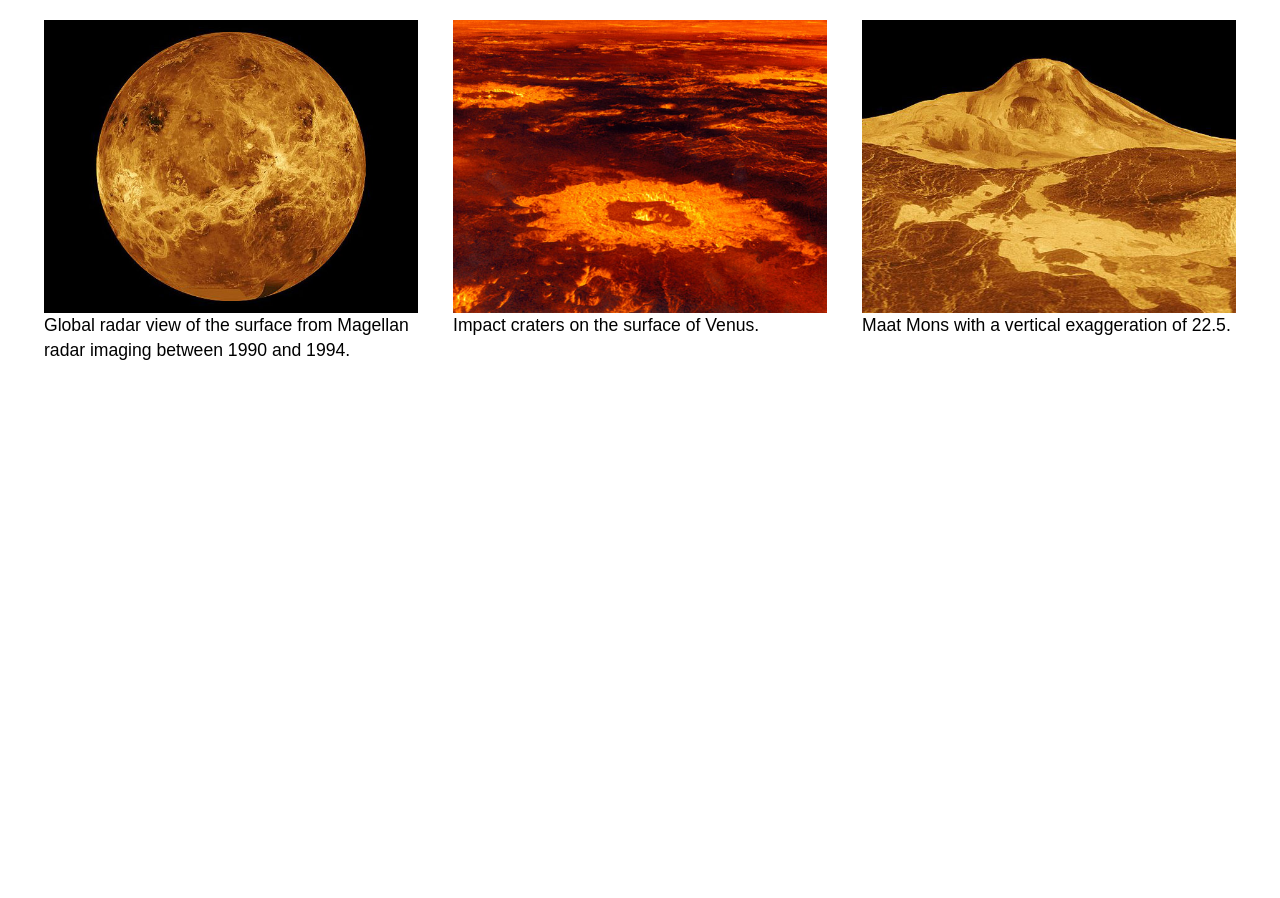
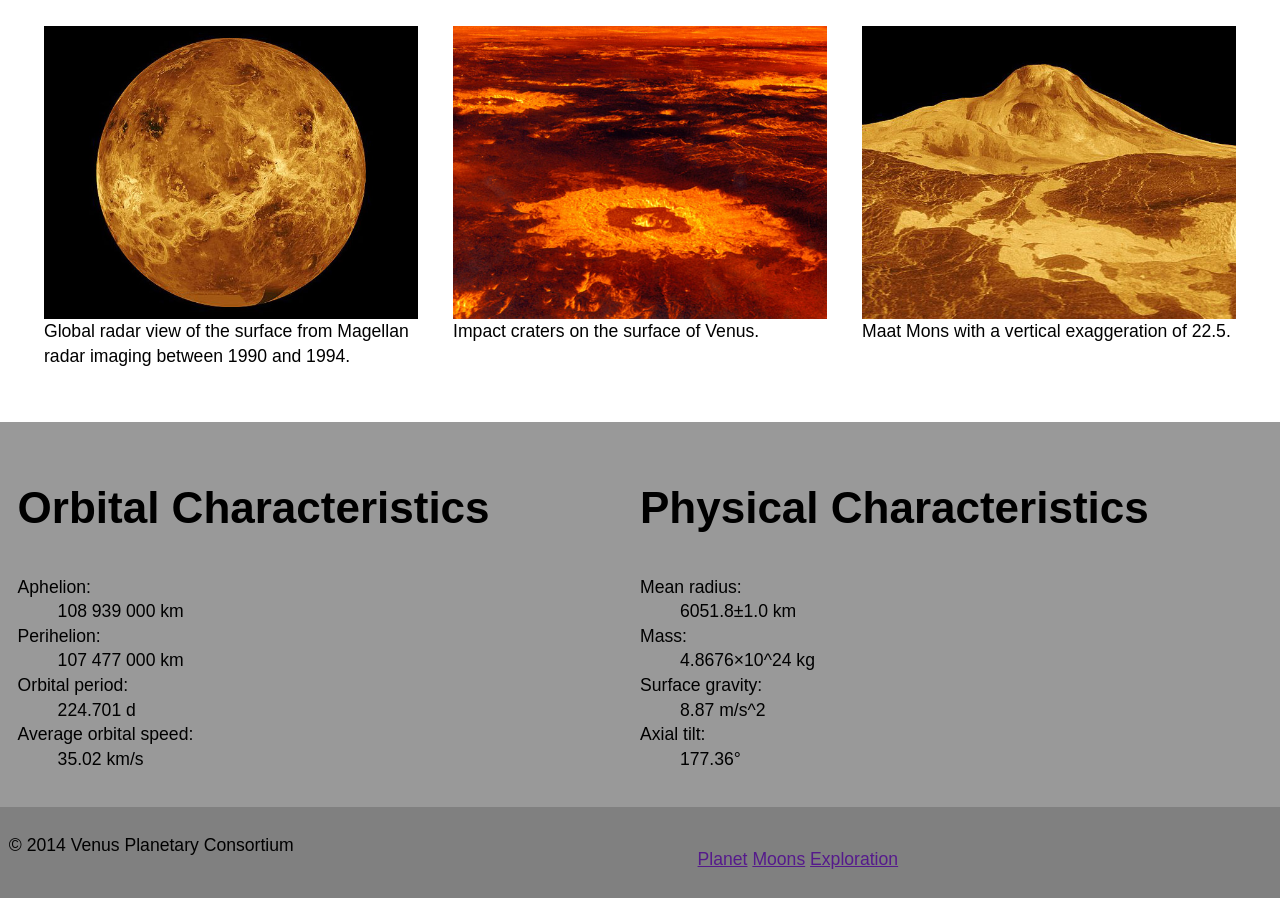
Before and after one commit to celenastefanie/dsn1675-planet-website, a plain HTML site: page index.html in a window 1280 px wide. Shown: the part 582-1480 px from the top of the page. Before the commit the page ends 998 px from the top, so only its background shows below. Drawn offline with Linux system fonts and the light colour scheme.

Commit message:
fit nav for small screens

```diff
--- a/css/main.css
+++ b/css/main.css
@@ -22,6 +22,7 @@ header {
   text-align: center;
   padding-top: .5em;
   padding-bottom: 1.5em;
+  padding:
 }
 
 h2 {
@@ -34,8 +35,21 @@ h3 {
 
 ul, li {
   list-style-type: none;
-  display: inline;
-  padding-left: 0;
+  display: inline-block;
+  margin: 0;
+}
+
+nav {
+  padding: 1em;
+  margin: 0;
+}
+
+.main-li {
+  padding: .5em;
+}
+.main-li:hover {
+  background-color: lightblue;
+
 }
 
 .img-flex {
@@ -59,6 +73,17 @@ figcaption {
   padding-bottom: 2em;
 }
 
+.box-2 {
+  background-color: #999;
+  padding: 1em;
+}
+
+footer {
+  background-color: grey;
+  padding: .5em;
+}
+
+
 @media only screen and (max-width: 24em) {
 
   ul, li {
@@ -80,6 +105,8 @@ figcaption {
   }
 }
 
+
+
 @media only screen and (min-width: 25em) {
 
   .crater-1 {
@@ -87,6 +114,10 @@ figcaption {
   }
   .crater-2 {
     padding-left: 1em;
+  }
+
+  .footer-nav {
+    display: inline;
   }
 }
 
--- a/index.html
+++ b/index.html
@@ -3,7 +3,7 @@
 
 <head>
   <meta charset="utf-8">
-  <title>Position</title>
+  <title>Venus</title>
   <link href="css/grids.css" rel="stylesheet">
   <link href="css/main.css" rel="stylesheet">
   <meta name="viewport" content="width=device-width, initial-scale=1">
@@ -22,9 +22,9 @@
   <div class="unit xs-1 s-1 m-2-3">
     <nav>
       <ul>
-        <li><a href="">Planet</a></li>
-        <li><a href="">Moons</a></li>
-        <li><a href="">Exploration</a></li>
+        <li class="main-li"><a href="">Planet</a></li>
+        <li class="main-li"><a href="">Moons</a></li>
+        <li class="main-li"><a href="">Exploration</a></li>
       </ul>
     </nav>
   </div>
@@ -58,5 +58,45 @@
   </div>
 </div>
 
+<div class="grid box-2">
+  <div class="unit xs-1 s-1 m-1-2 l-1-2">
+    <h2>Orbital Characteristics</h2>
+    <dl>
+      <dt>Aphelion:</dt><dd> 108 939 000 km</dd>
+      <dt>Perihelion:</dt><dd> 107 477 000 km</dd>
+      <dt>Orbital period:</dt><dd> 224.701 d</dd>
+      <dt>Average orbital speed:</dt><dd> 35.02 km/s</dd>
+    </dl>
+  </div>
+
+  <div class="unit xs-1 s-1 m-1-2 l-1-2">
+    <h2>Physical Characteristics</h2>
+    <dl>
+      <dt>Mean radius:</dt><dd> 6051.8±1.0 km</dd>
+      <dt>Mass:</dt><dd> 4.8676×10^24 kg</dd>
+      <dt>Surface gravity:</dt><dd> 8.87 m/s^2</dd>
+      <dt>Axial tilt:</dt><dd> 177.36°</dd>
+    </dl>
+  </div>
+</div>
+
+<footer>
+<div class="grid box-3">
+  <div class="unit xs-1 s-1 m-1-2 l-1-2">
+    <p>© 2014 Venus Planetary Consortium</p>
+  </div>
+
+  <div class="unit xs-1 s-1 m-1-2 l-1-2">
+    <nav>
+      <ul>
+        <li class="footer-nav"><a href="">Planet</a></li>
+        <li><a href="">Moons</a></li>
+        <li><a href="">Exploration</a></li>
+      </ul>
+    </nav>
+  </div>
+</div>
+</footer>
+
 </body>
 <html>
```
